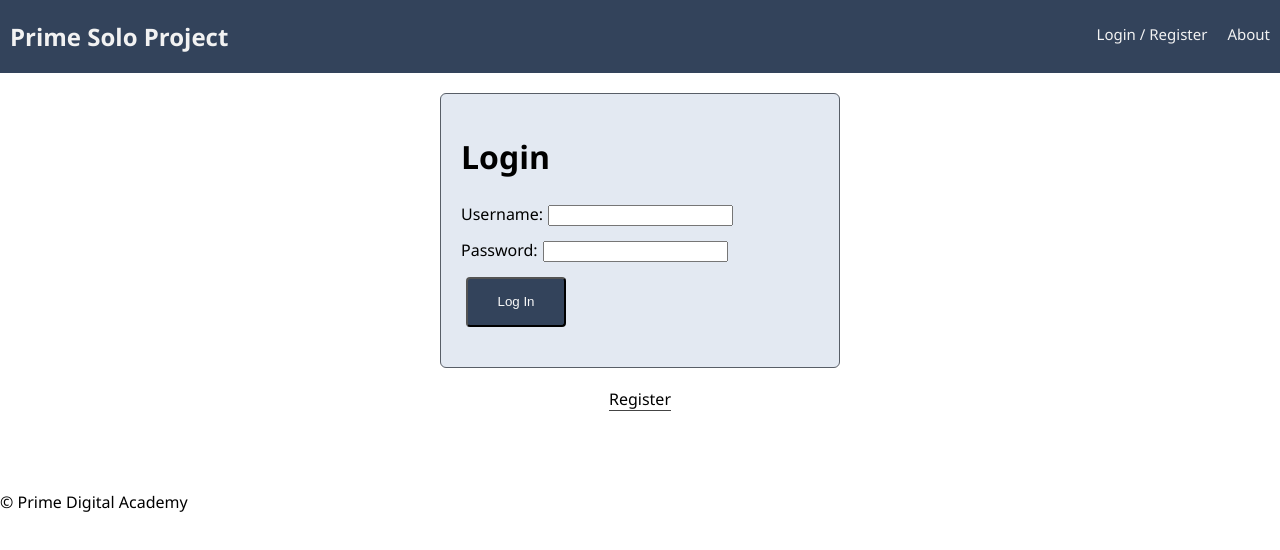
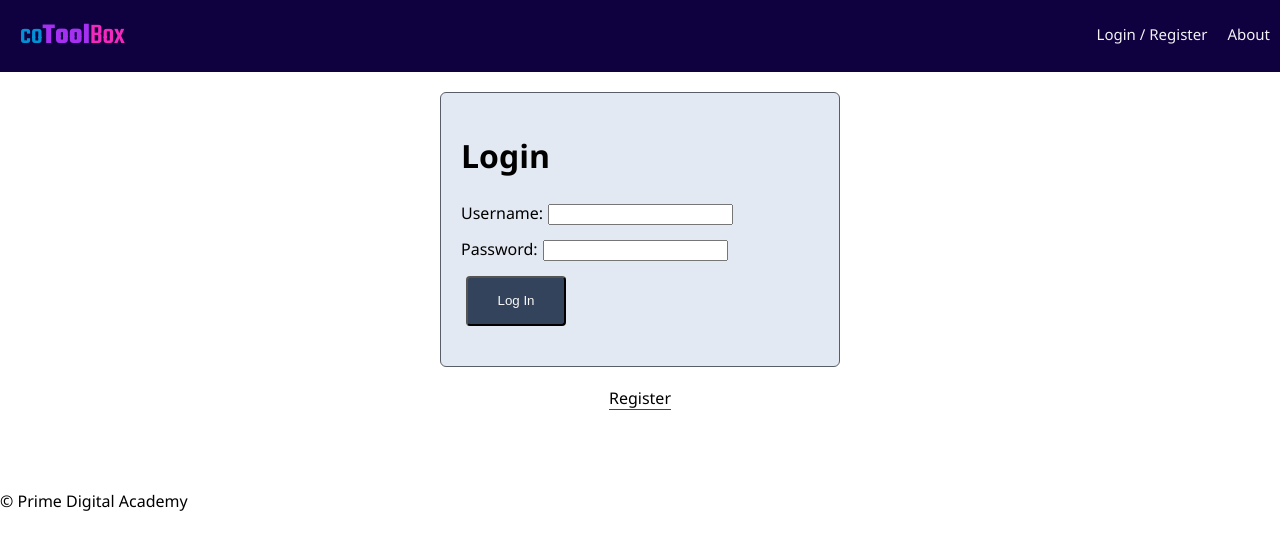
Before and after one commit to myronschippers/co-tool-box, a React app: page /#/admin in a window 1280 px wide. Built offline with nearby package versions, Linux system fonts and the light colour scheme; no server answers.

Commit message:
adjusting styling for the header with logo text

```diff
--- a/src/components/App/App.css
+++ b/src/components/App/App.css
@@ -1,3 +1,15 @@
+@import url('https://fonts.googleapis.com/css2?family=Teko:wght@300;500;700&display=swap');
+
+/* ----------
+Color Palette
+- pink: #f229bd
+- purple: #a530f2
+- blue: #0391d5
+- drk blue: #0f0140
+- green: #7ad94e
+- orange: #f27127
+------------- */
+
 body {
     font-family: 'Segoe UI', Tahoma, Geneva, Verdana, sans-serif;
     margin: 0px;
--- a/src/components/Nav/Nav.css
+++ b/src/components/Nav/Nav.css
@@ -8,13 +8,12 @@
 
 .nav {
   overflow: hidden;
-  background-color: #33435b;
+  background-color: #0F0140;
 }
 
 .nav-link {
   float: left;
   color: #f2f2f2;
-  background-color: #33435b;
   text-align: center;
   padding: 24px 10px;
   text-decoration: none;
@@ -34,3 +33,24 @@
 .nav-right {
   float: right;
 }
+
+.logo {
+  display: inline-block;
+  padding: 0 20px;
+  margin: 15px 0;
+  font-family: 'Teko', 'Tahoma', 'Geneva', sans-serif;
+  font-size: 1.8rem;
+  font-weight: 700;
+  color: #a530f2;
+  text-decoration: none;
+}
+
+.logo-start {
+  font-weight: 500;
+  color: #0391d5;
+}
+
+.logo-end {
+  font-weight: 500;
+  color: #f229bd;
+}
--- a/src/components/Nav/Nav.js
+++ b/src/components/Nav/Nav.js
@@ -18,9 +18,12 @@ const Nav = (props) => {
 
   return (
     <div className="nav">
-      <Link to="/home">
-        <h2 className="nav-title">Prime Solo Project</h2>
-      </Link>
+      <h1 className="logo">
+        <span className="logo-start">co</span>
+        Tool
+        <span className="logo-end">Box</span>
+      </h1>
+
       <div className="nav-right">
         <Link className="nav-link" to={loginLinkData.path}>
           {/* Show this link if they are logged in or not,
```
